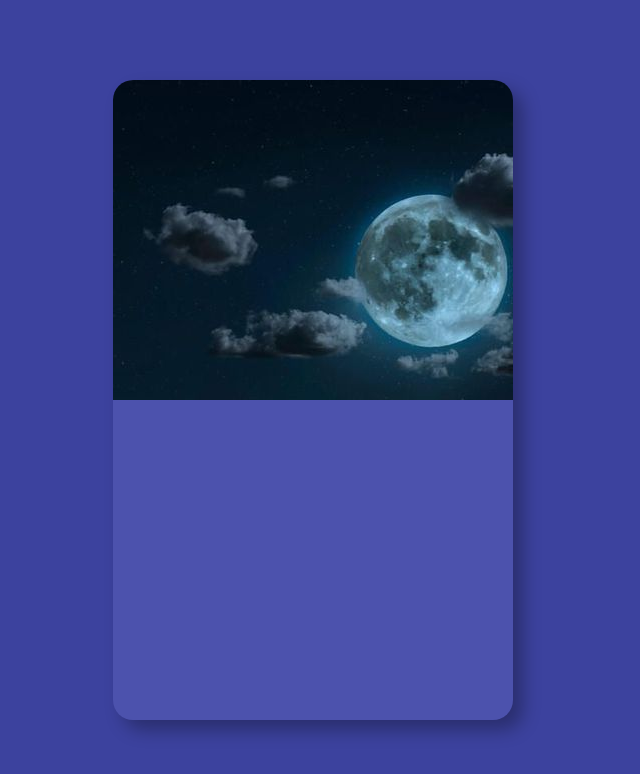
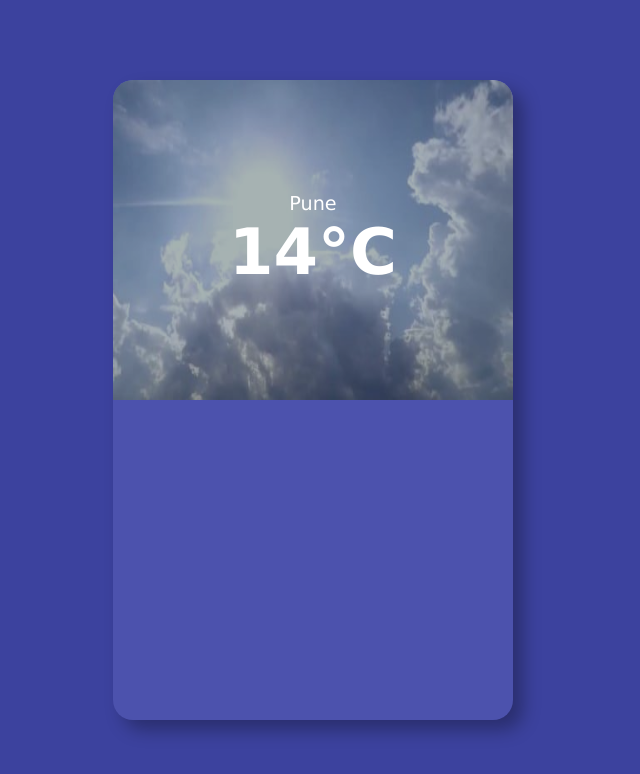
Before and after one commit to git-zaidism/weather-app, an Angular app: page / in a window 1280 px wide. Shown: the top 774 px of the page, without its empty margins (327-967 px from the left). Built offline with nearby package versions, Linux system fonts and the light colour scheme.

Commit message:
"added upper body style"

```diff
--- a/src/app/app.component.html
+++ b/src/app/app.component.html
@@ -1,12 +1,12 @@
 <div class="container">
 
   <div class="upper-data">
-    <img src="../assets/hot-1.jpg" *ngIf="14 > 15">
-    <img src="../assets/cold.jpg" *ngIf="14 <= 15">
+    <img src="../assets/hot-1.jpg" *ngIf="14 < 15">
+    <!--    <img src="../assets/cold-1.jpg" *ngIf="14 < 16">-->
 
     <div class="weather-data">
       <div class="location">Pune</div>
-      <div class="temperature">{{14.40 | number: '1.0-0'}}</div>
+      <div class="temperature">{{14.40 | number: '1.0-0'}}°C</div>
     </div>
   </div>
 
--- a/src/styles.css
+++ b/src/styles.css
@@ -43,3 +43,38 @@ body {
   border-top-left-radius: 20px;
   border-top-right-radius: 20px;
 }
+
+.upper-data img {
+  position: absolute;
+  top: 0;
+  left: 0;
+  width: 100%;
+  height: 100%
+}
+
+
+.weather-data {
+  position: relative;
+  Z-index: 1;
+  width: 100%;
+  height: 100%;
+  background-color: var(--shadow-dark);
+  display: flex;
+  flex-direction: column;
+  align-items: center;
+  justify-content: center;
+}
+
+
+.location {
+  color: var(--white);
+  text-align: center;
+  font-size: 1.2em;
+}
+
+.temperature {
+  color: var(--white);
+  font-size: 4em;
+  text-align: center;
+  font-weight: 900;
+}
```
